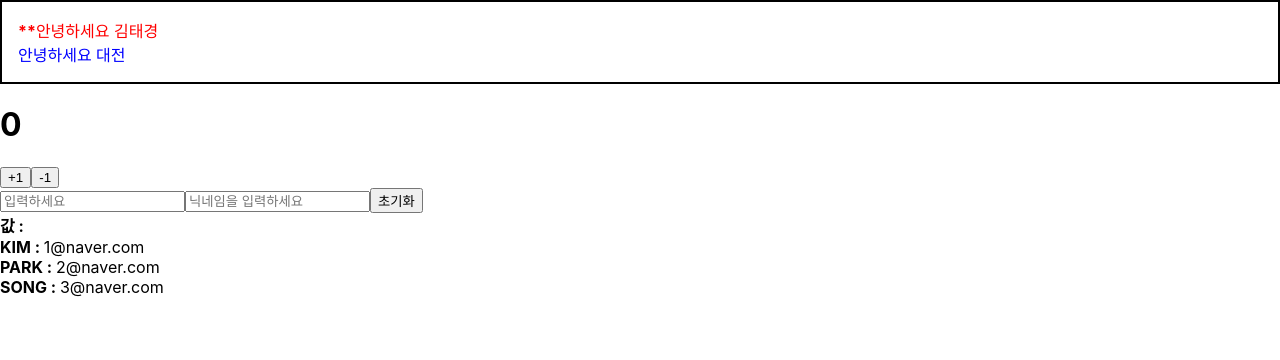
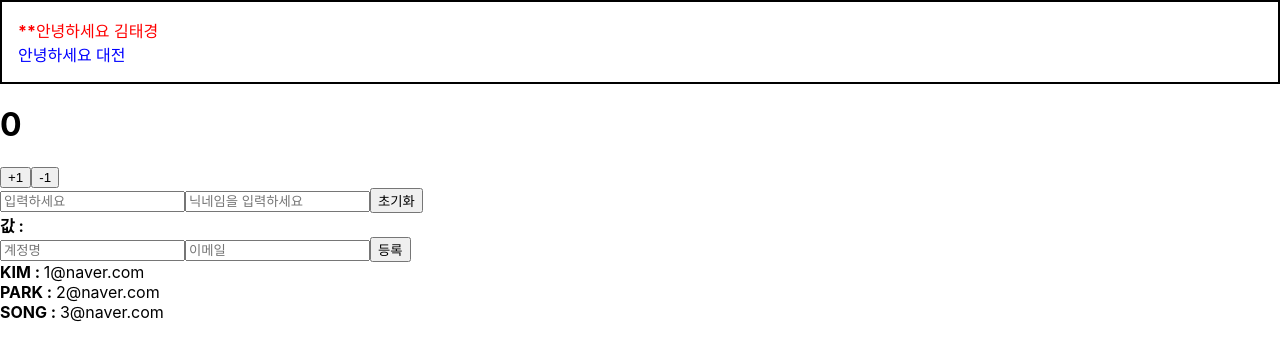
Before and after one commit to TaeKyoungKim/react_tutorial, a React (Create React App) app: page / in a window 1280 px wide. Shown: the top 360 px of the page. Built offline with nearby package versions, Linux system fonts and the light colour scheme.

Commit message:
배열에 추가하기

```diff
--- a/src/App.js
+++ b/src/App.js
@@ -1,14 +1,66 @@
-import React from 'react';
+import React, { useRef , useState } from 'react';
 import Hello from './Hello'
 import Wrapper from './Wrapper'
 import Counter from './Counter'
 import InputSample from './InputSample'
 import UserList from './UserList'
-
+import CreateUser from './CreateUser'
 import './App.css';
 
 
 function App() {
+
+  const [users , setUsers] = useState (
+    [
+      {
+          id:1,
+          username:"KIM",
+          email:"1@naver.com"
+      },
+      {
+          id:1,
+          username:"PARK",
+          email:"2@naver.com"
+      },
+      {
+          id:1,
+          username:"SONG",
+          email:"3@naver.com"
+      }
+  ]
+  )
+
+  const [inputs , setInputs] = useState({
+    username:'',
+    email:''
+
+   })
+
+  const {username , email} = inputs
+  const nextId = useRef(4)
+
+  const onChangeInput =(e)=>{
+    console.log(e.target)
+    const {name , value} = e.target
+    setInputs({
+      ...inputs,
+      [name] :value
+    });
+  }
+  const onCreate =()=>{
+    const user = {
+      id:nextId.current,
+       username,
+       email
+    }
+    setUsers([...users,user])
+
+    setInputs({
+      username:'',
+      email:''
+    })
+    nextId.current +=1
+  }
   return (
       <>
       <Wrapper>
@@ -17,7 +69,8 @@ function App() {
       </Wrapper>
       <Counter />
       <InputSample />
-      <UserList />
+      <CreateUser user={username} useremail={email} onChange={onChangeInput}  onCreate={onCreate}/>
+      <UserList  users={users} />
       </>
   );
 }
--- /dev/null
+++ b/src/CreateUser.js
@@ -0,0 +1,23 @@
+import React from 'react'
+
+function CreateUser({user, useremail , onChange , onCreate}) {
+    return (
+        <div>
+            <input
+                name="username"
+                placeholder="계정명"
+                onChange={onChange}
+                value={user}
+            />
+            <input
+                name="email"
+                placeholder="이메일"
+                onChange={onChange}
+                value={useremail}
+            />
+            <button onClick={onCreate} >등록</button>
+        </div>
+    )
+}
+
+export default CreateUser;
--- a/src/UserList.js
+++ b/src/UserList.js
@@ -1,5 +1,4 @@
-// 배열 랜더링 활용
-
+// useRef를 활용한 Component안에 변수 만들기
 import React from 'react'
 
 
@@ -38,29 +37,15 @@ var User = ({user})=>{
     )
 }
 
-function UserList(){
-    const users = [
-        {
-            id:1,
-            username:"KIM",
-            email:"1@naver.com"
-        },
-        {
-            id:1,
-            username:"PARK",
-            email:"2@naver.com"
-        },
-        {
-            id:1,
-            username:"SONG",
-            email:"3@naver.com"
-        }
-    ]
+
+function UserList({users}){
+
     return (
         <div>
-           <User user={users[0]} />
-           <User user={users[1]}/>
-           <User user={users[2]}/>
+           {users.map(user =>(
+                <User user= {user} key={user.id} />
+            ))
+           }
         </div>
     )
 }
```
